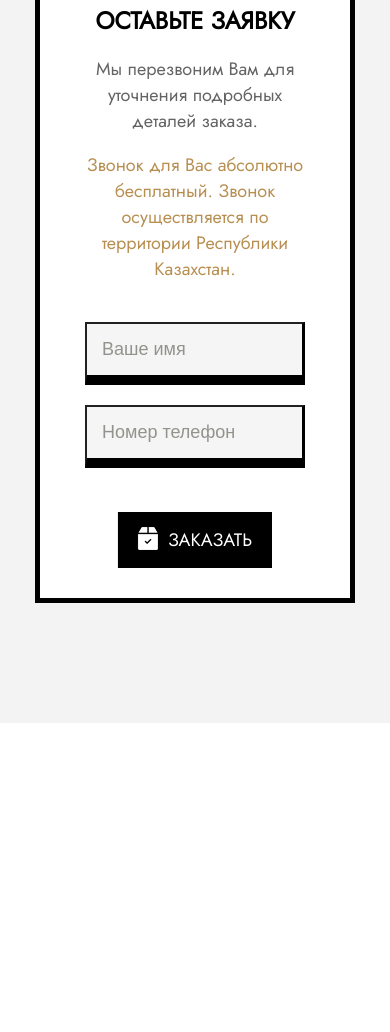
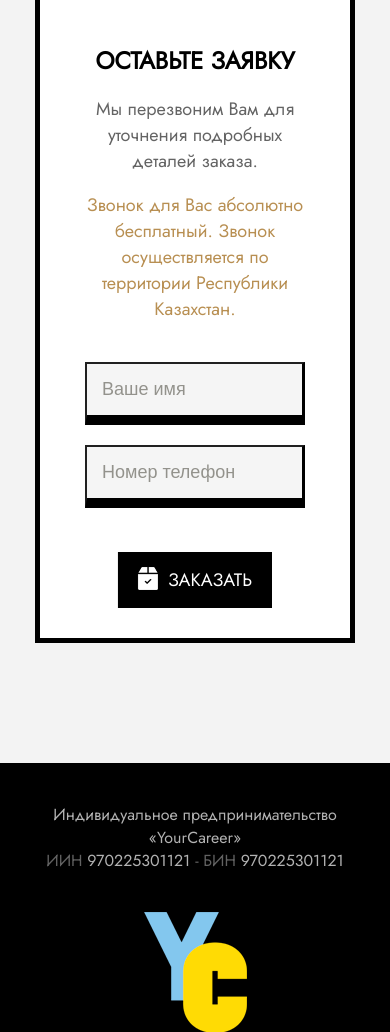
Before and after one commit to dworker863/razor, a website: page assets/index.html in a window 390 px wide. Shown: the part 4817-5849 px from the top of the page. Before the commit the page ends 5540 px from the top, so only its background shows below. Drawn offline with Linux system fonts and the light colour scheme.

Commit message:
Footer all screens

```diff
--- a/assets/index.html
+++ b/assets/index.html
@@ -166,6 +166,9 @@
                 </div>
                 <div class="promotion-description__bg"></div>
               </div>
+              <div class="gadget">
+                <img src="images/gadget.png" alt="Гаджет" />
+              </div>
             </div>
             <div class="order__form">
               <h3 class="order__title">Оставьте заявку</h3>
@@ -191,6 +194,25 @@
         </div>
       </section>
     </main>
+    <footer class="footer">
+      <div class="footer__wrapper container">
+        <div class="copyrights">
+          Индивидуальное предпринимательство «YourCareer»<br />
+          <span class="contacts__title">ИИН</span> 970225301121
+          <span class="contacts__title">- БИН</span> 970225301121
+        </div>
+        <div class="logo">
+          <img src="images/logo.png" alt="YourCareer" />
+        </div>
+        <div class="contacts">
+          <span class="contacts__title">Почта</span>
+          info@yourcareer.kz<br /><span class="contacts__title">Телефон</span>
+          +77273101436<br />
+          <span class="contacts__title">Адрес</span> г.Алматы, проспект
+          Аль-Фараби 17, корпус 4б.
+        </div>
+      </div>
+    </footer>
   </body>
   <script src="js/scripts.min.js"></script>
 </html>
--- a/assets/scss/_media.scss
+++ b/assets/scss/_media.scss
@@ -22,15 +22,23 @@
   .slider-specifications__container {
     padding: 0 110px;
   }
-}
 
-@media (max-width: 1200px) {
   .gadget {
     display: none;
   }
 
+  .footer__wrapper {
+    padding: 0 80px;
+  }
+}
+
+@media (max-width: 1200px) {
   .order-promotion-description__wrapper {
-    margin-bottom: 80px;
+    margin-bottom: 120px;
+
+    .gadget {
+      display: block;
+    }
   }
 
   .promo {
@@ -39,6 +47,10 @@
 
   .order__form {
     min-height: 750px;
+  }
+
+  .footer__wrapper {
+    padding: 0 10px;
   }
 }
 
@@ -172,6 +184,20 @@
   .slider-specifications__title {
     font-size: 36px;
   }
+
+  .footer {
+    padding: 40px 0;
+  }
+
+  .footer__wrapper div {
+    width: 100%;
+    text-align: center;
+    margin-bottom: 40px;
+
+    &:last-child {
+      margin-bottom: 0;
+    }
+  }
 }
 
 @media (max-width: 850px) {
@@ -245,6 +271,12 @@
 
   .promo {
     display: none;
+  }
+
+  .order-promotion-description__wrapper {
+    .gadget {
+      display: none;
+    }
   }
 }
 
--- a/assets/scss/styles.scss
+++ b/assets/scss/styles.scss
@@ -362,4 +362,26 @@ input {
   transform: translateX(-50%);
 }
 
+.footer {
+  padding-top: 60px;
+  padding-bottom: 60px;
+  font-size: 16px;
+  color: #b2b2b2;
+  background-color: #000;
+}
+
+.footer__wrapper {
+  display: flex;
+  justify-content: space-between;
+  align-items: center;
+  flex-wrap: wrap;
+  width: 1280px;
+  margin: 0 auto;
+  padding: 0 155px;
+}
+
+.contacts__title {
+  color: #626262;
+}
+
 @import 'media';
```
Also changed, not shown: assets/css/styles.min.css, assets/images/logo.png (added).
